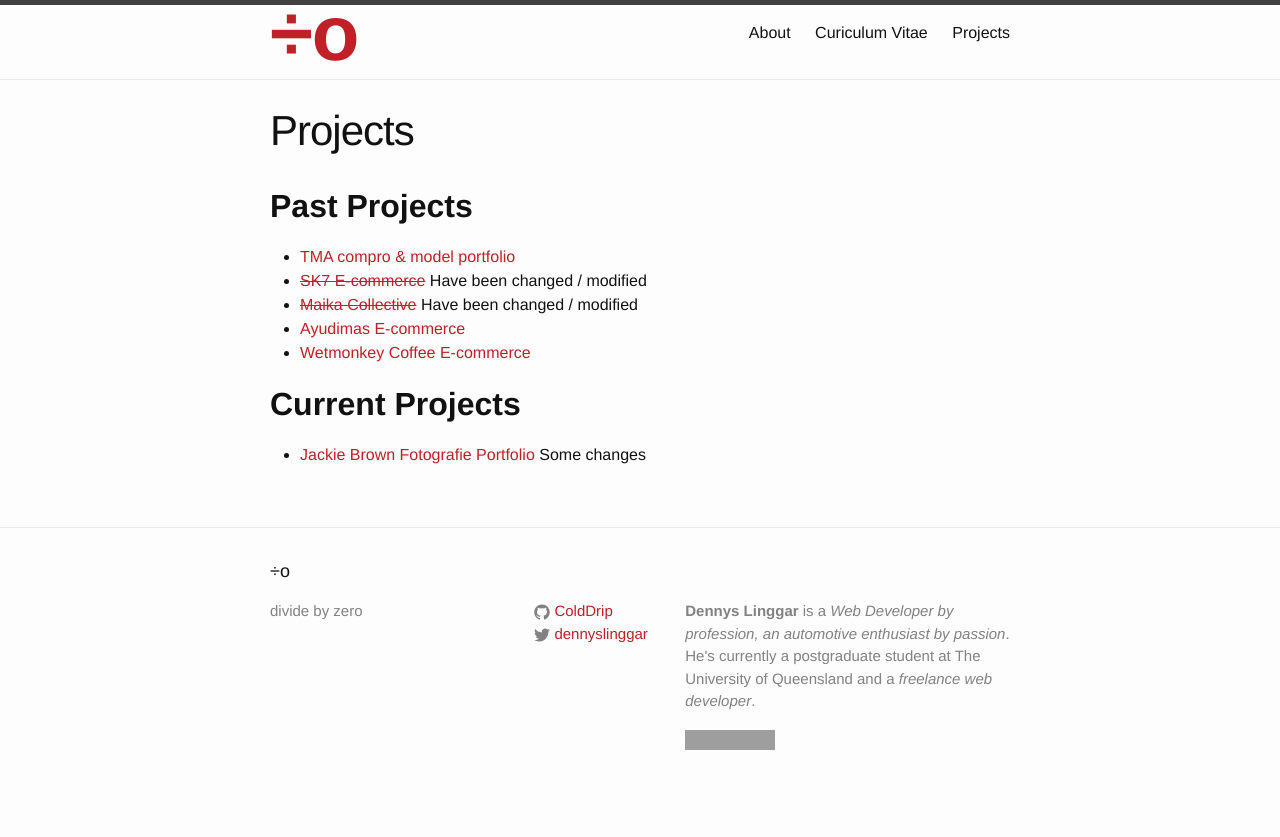
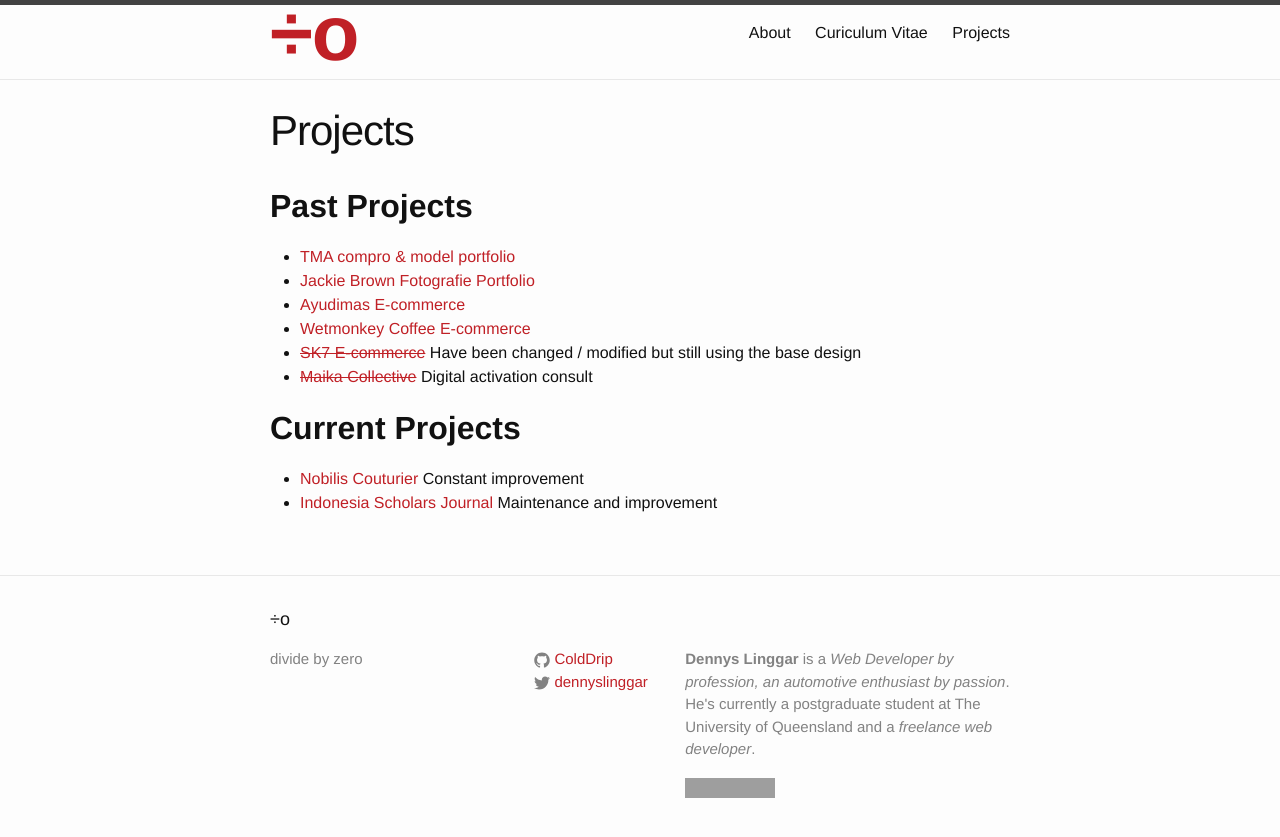
Before and after one commit to ColdDrip/ColdDrip.github.io, a Jekyll site: the page built from project.html, in a window 1280 px wide. Shown: the top 837 px of the page. Built offline with Jekyll 4.4.1, drawn with Linux system fonts in a browser that asks for light colours; grey boxes are pictures that could not be loaded.

Commit message:
more projects

```diff
--- a/project.html
+++ b/project.html
@@ -7,13 +7,16 @@ permalink: /projects/
 <h2><b>Past Projects</b></h2>
 	<ul>
 	  <li><a href="http://topmodelagency.co.id">TMA compro & model portfolio</a></li>
-	  <li><a href="http://www.sk7.co.id"><del>SK7 E-commerce</del></a> Have been changed / modified</li>
-	  <li><a href="http://www.maikacollective.com"><del>Maika Collective</del></a> Have been changed / modified</li>
+	  <li><a href="http://www.jackiebrownfotografie.com">Jackie Brown Fotografie Portfolio</a></li>
 	  <li><a href="http://www.ayudimas.com">Ayudimas E-commerce</a></li>
 	  <li><a href="http://www.wetmonkeycoffee.com">Wetmonkey Coffee E-commerce</a></li>
+	  <li><a href="http://www.sk7.co.id"><del>SK7 E-commerce</del></a> Have been changed / modified but still using the base design</li>
+	  <li><a href="http://www.maikacollective.com"><del>Maika Collective</del></a> Digital activation consult</li>
+
 	</ul>
 
 <h2><b>Current Projects</b></h2>
 	<ul>
-	  <li><a href="http://www.jackiebrownfotografie.com">Jackie Brown Fotografie Portfolio</a> Some changes</li>
+	  <li><a href="http://www.thenobilis.co">Nobilis Couturier</a> Constant improvement</li>
+	  <li><a href="http://www.isjournal.org">Indonesia Scholars Journal</a> Maintenance and improvement</li>
 	</ul>
```
